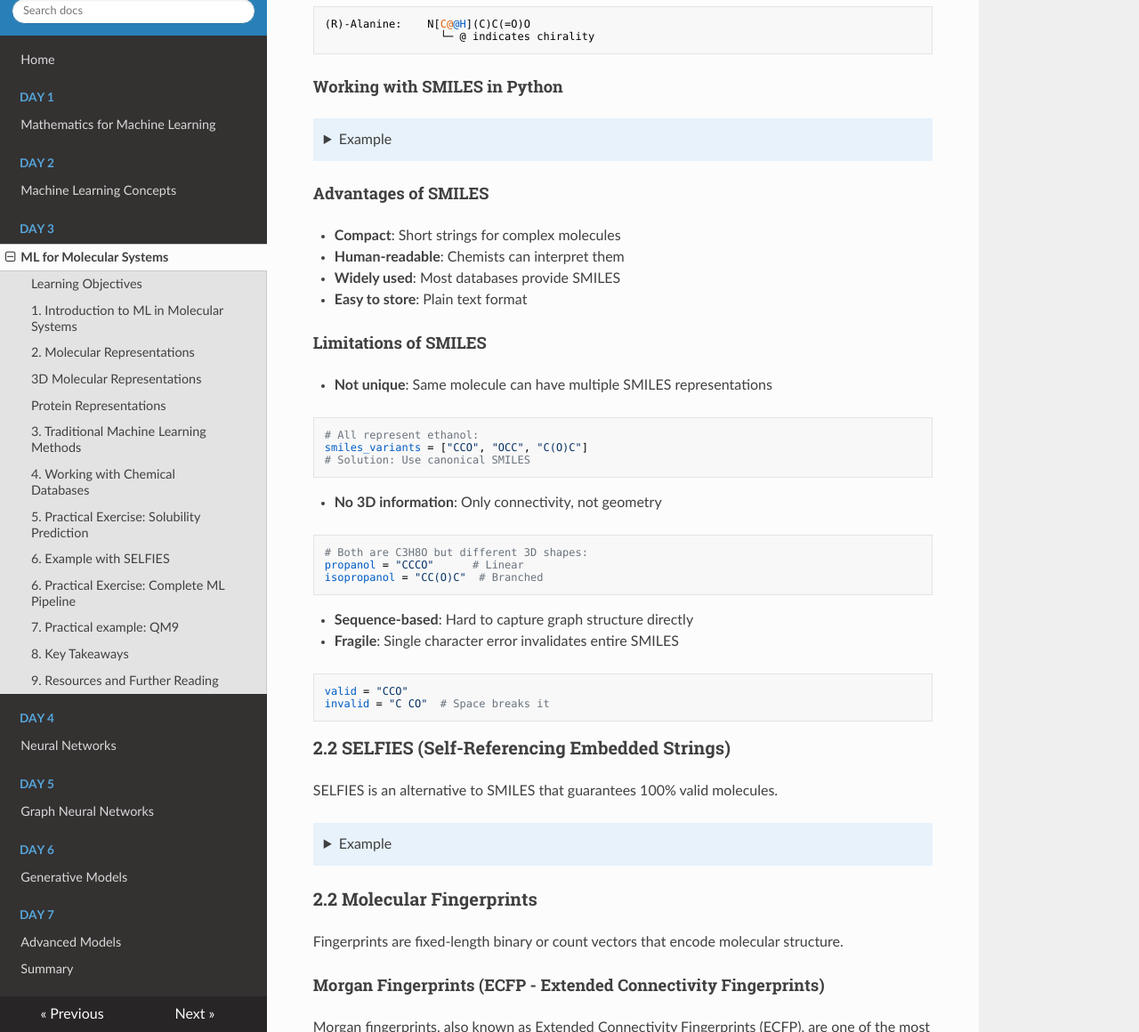
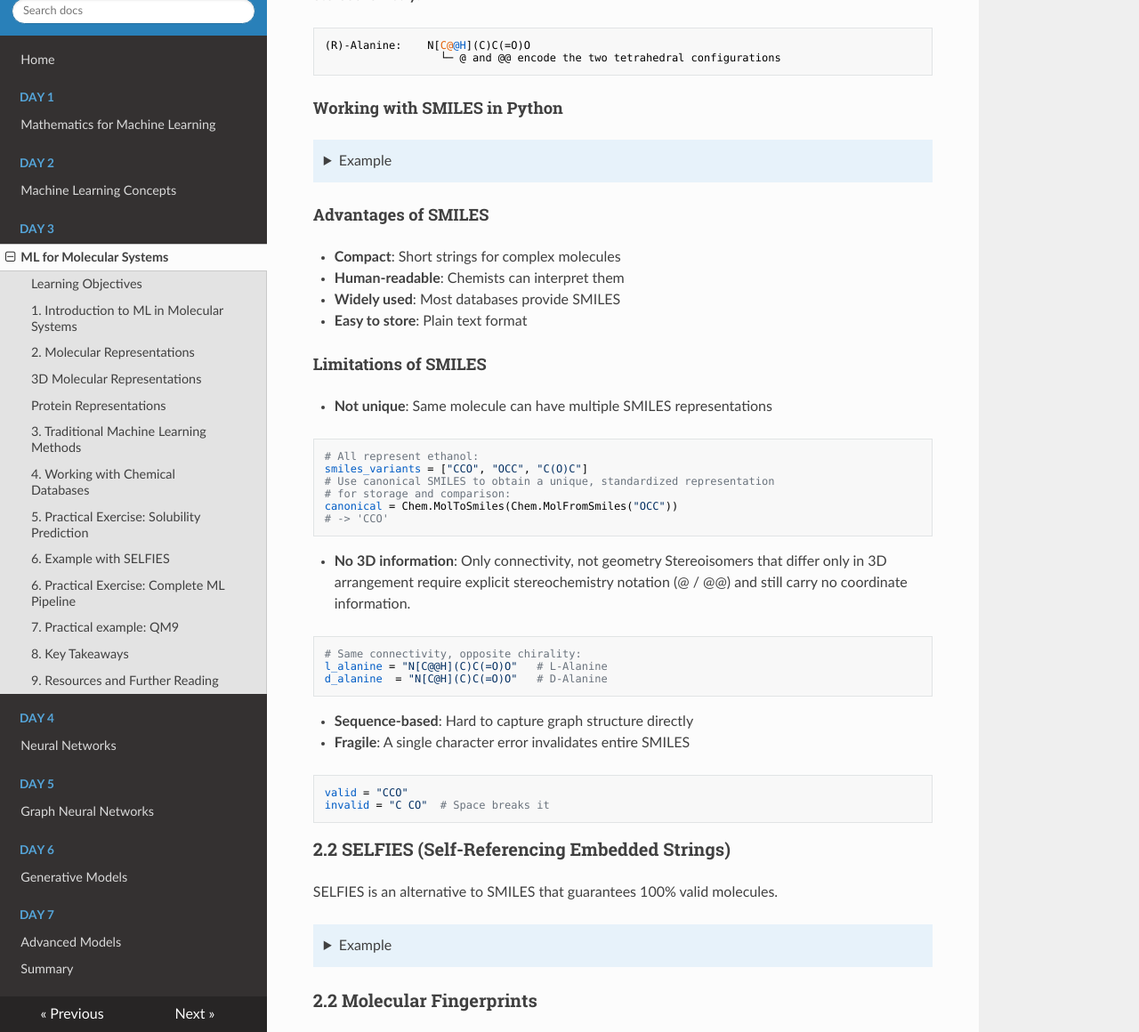
Before and after one commit to pojeda/course-mlmd, an MkDocs documentation site: the page built from docs/day3.md, in a window 1280 px wide and 1400 px high, scrolled down 3642 px, cut to the strip 240-1400 px from the top of the window. Shown: the whole strip at 89% size. Built offline with MkDocs 1.6.1, drawn with Linux system fonts in a browser that asks for light colours; nearby versions of some CDN libraries; some of the changed text lies outside the part shown.

Commit message:
Day3 examples

````diff
--- a/docs/day3.md
+++ b/docs/day3.md
@@ -133,7 +133,7 @@ the model and how efficiently it can learn.
 
 ### 2.1 SMILES (Simplified Molecular Input Line Entry System)
 
-SMILES is a text-based notation that represents molecular structure as a string.
+SMILES is a text-based notation that represents molecular structure as a string (J. Chem. Inf. Comput. Sci. 1988, 28, 1, 31–36).
 
 #### Basic SMILES Syntax
 
@@ -170,7 +170,7 @@ Naphthalene:    c1ccc2ccccc2c1
 **Stereochemistry**:
 ```
 (R)-Alanine:    N[C@@H](C)C(=O)O
-                  └─ @ indicates chirality
+                  └─ @ and @@ encode the two tetrahedral configurations
 ```
 
 #### Working with SMILES in Python
@@ -225,20 +225,25 @@ Naphthalene:    c1ccc2ccccc2c1
 ```python
 # All represent ethanol:
 smiles_variants = ["CCO", "OCC", "C(O)C"]
-# Solution: Use canonical SMILES
+# Use canonical SMILES to obtain a unique, standardized representation
+# for storage and comparison:
+canonical = Chem.MolToSmiles(Chem.MolFromSmiles("OCC"))
+# -> 'CCO'
 ```
 
 - **No 3D information**: Only connectivity, not geometry
+  Stereoisomers that differ only in 3D arrangement require explicit
+  stereochemistry notation (@ / @@) and still carry no coordinate information.
 
 ```python
-# Both are C3H8O but different 3D shapes:
-propanol = "CCCO"      # Linear
-isopropanol = "CC(O)C"  # Branched
+# Same connectivity, opposite chirality:
+l_alanine = "N[C@@H](C)C(=O)O"   # L-Alanine
+d_alanine  = "N[C@H](C)C(=O)O"   # D-Alanine
 ```
 
 - **Sequence-based**: Hard to capture graph structure directly
 
-- **Fragile**: Single character error invalidates entire SMILES
+- **Fragile**: A single character error invalidates entire SMILES
 
 ```python
 valid = "CCO"
````
Also changed, not shown: other parts of docs/day3.md (+2 -2 lines).
